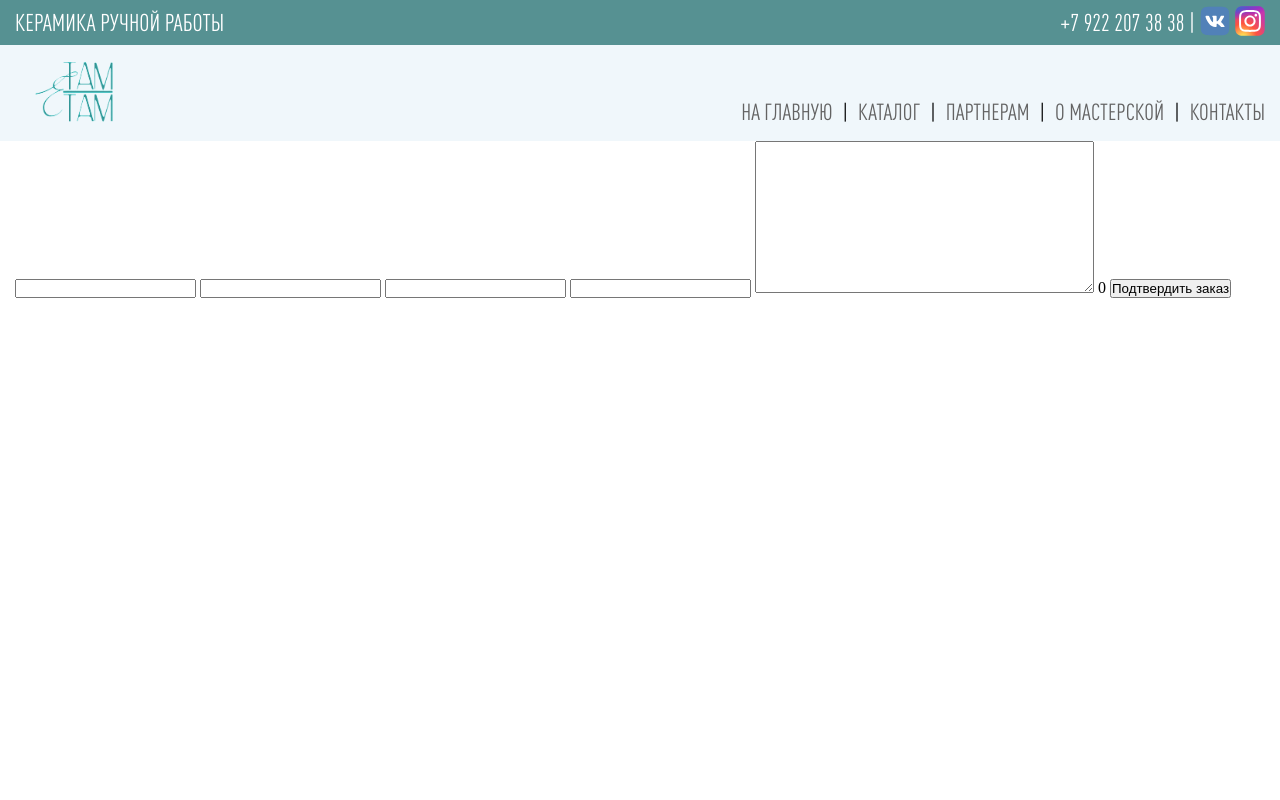
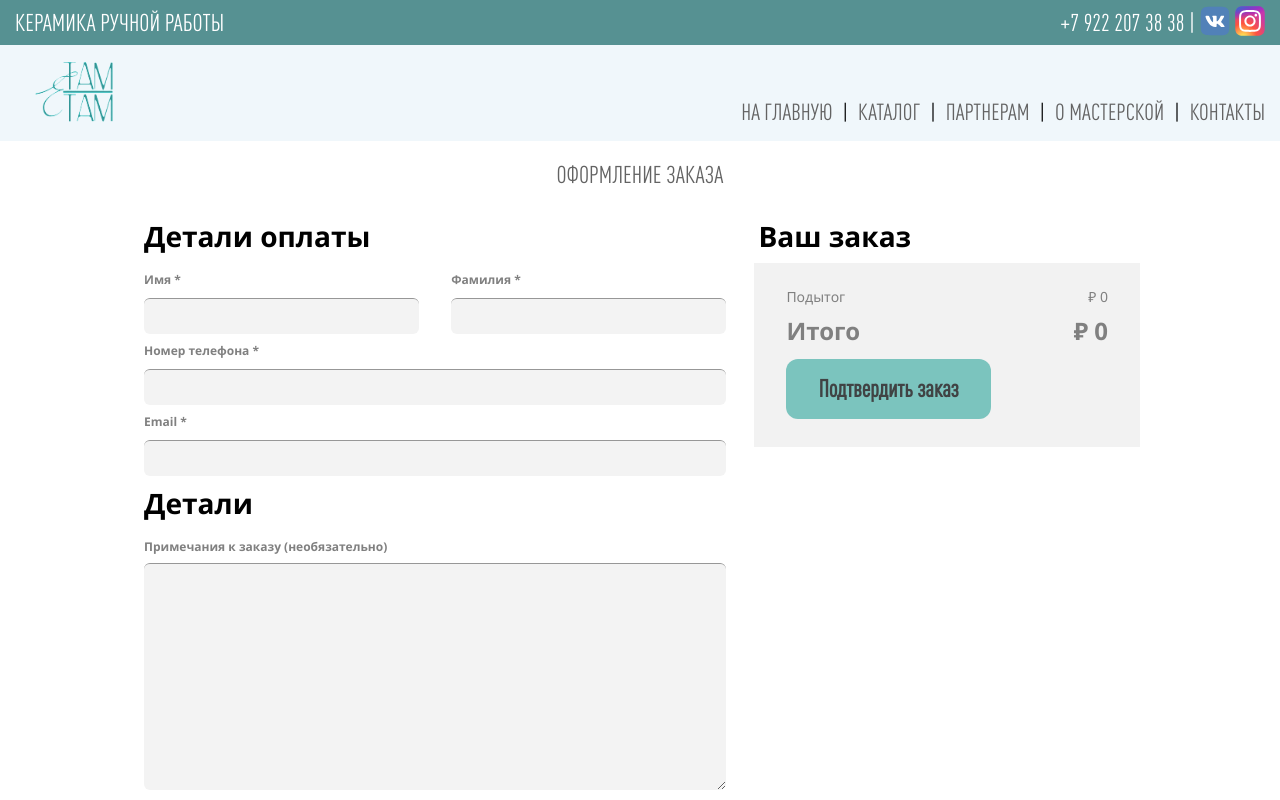
Before and after one commit to retxrika/Ceramic-Project, a Django app: page /cart/cart-order/ in a window 1280 px wide. Run offline with Django 3.2, Linux system fonts and the light colour scheme; some web fonts are replaced.

Commit message:
Cart Order Preview

```diff
--- a/cart/templates/cart/cart_order.html
+++ b/cart/templates/cart/cart_order.html
@@ -3,30 +3,98 @@
 {% block content %}
 
     <div class="container-fluid-cart">
+        <h2 class="title-of-page">
+            Оформление заказа
+        </h2>
         <form action="{% url 'pay' %}" method='post'>
             {% csrf_token %}
-
+            <div class="order-form">
+                <div class="order-details">
+                    <div class="order-details-user">
+                        <h3>
+                            Детали оплаты
+                        </h3>
                         <!-- Поля для оформления заказа -->
+                        <div class="order-input name">
+                            <p>
+                                Имя *
+                            </p>
                             {{ cartForm.name }}
+                        </div>
+                        <div class="order-input surname">
+                            <p>
+                                Фамилия *
+                            </p>
                             {{ cartForm.surname }}
+                        </div>
+                        <div class="order-input phone-number">
+                            <p>
+                                Номер телефона *
+                            </p>
                             {{ cartForm.number }}
+                        </div>
+                        <div class="order-input email">
+                            <p>
+                                Email *
+                            </p>
                             {{ cartForm.email }}
+                        </div>
+                    </div>
+                    <div class="order-details-commit">
+                        <h3>
+                            Детали
+                        </h3>
+                        <div class="order-input email">
+                            <p>
+                                Примечания к заказу (необязательно)
+                            </p>
                             {{ cartForm.commit }}
-
+                        </div>
+                    </div>
+                </div>
+                <div class="order-cost-container">
+                    <h3>
+                        Ваш заказ
+                    </h3>
+                    <div class="order-cost-items">
                         <!-- Название товаров, их количество и цена с учетом количества -->
                         {% for item in cart %}
                             {% with product=item.product %}
+                                <!-- <div class="cart-cost-block"> -->
+                                    <div class="order-cost-item">
                                         {{ item.product.title }}
+                                        ×
                                         {{ item.quantity }}
-                  {{ item.total_price }}
+                                    </div>
+                                    <div class="order-cost-item cost">
+                                        ₽ {{ item.total_price }}
+                                    </div>
+                                <!-- </div> -->
                             {% endwith %}
                         {% endfor %}
 
                         <!-- Общая сумма корзины -->
-            {{ cart.get_total_price }}
+                        <!-- <div class="cart-cost-block bold"> -->
+                            <div class="order-cost-item">
+                                Подытог
+                            </div>
+                            <div class="order-cost-item cost">
+                                ₽ {{ cart.get_total_price }}
+                            </div>
+                            <div class="order-cost-item bold">
+                                Итого
+                            </div>
+                            <div class="order-cost-item bold cost">
+                                ₽ {{ cart.get_total_price }}
+                            </div>
+                        <!-- </div> -->
+                        <div class="confirm-order">
+                            <input class="confirm-order" type="submit" value="Подтвердить заказ">
+                        </div>
+                    </div>
 
-
-            <input type="submit" value="Подтвердить заказ">
+                </div>
+            </div>
         </form>
     </div>
 
--- a/static/css/style.css
+++ b/static/css/style.css
@@ -43,7 +43,7 @@
 }
 
 .container-fluid-cart {
-    max-width: 1250px;
+    max-width: 1024px;
     width: 100%;
     margin: 0 auto;
 }
@@ -951,3 +951,117 @@ button.cart-cost-pay:active {
     text-align: justify;
     align-items: center;
 }
+
+.order-form {
+    font-family: "Segoe UI", Arial, Helvetica, sans-serif;
+    display: grid;
+    grid-template-columns: 1.5fr 1fr;
+    font-size: 24px;
+}
+.order-form h3 {
+    padding: 8px 16px;
+    box-sizing: border-box;
+}
+
+.order-details-user {
+    display: grid;
+    grid-template-columns: 1fr 1fr;
+}
+.order-details-user h3 {
+    grid-column-start: 1;
+    grid-column-end: 3;
+}
+.order-input {
+    box-sizing: border-box;
+    padding: 0 16px;
+}
+.order-input p{
+    font-family: "Segoe UI", Arial, Helvetica, sans-serif;
+    font-size: 12px;
+    font-weight: bold;
+    color: gray;
+    box-sizing: border-box;
+    padding: 8px 0;
+}
+.order-details-user .phone-number {
+    grid-column-start: 1;
+    grid-column-end: 3;
+}
+.order-details-user .email {
+    grid-column-start: 1;
+    grid-column-end: 3;
+}
+.order-details-user input {
+    width: 100%;
+    box-sizing: border-box;
+    padding: 8px;
+    background: rgb(243, 243, 243);
+    border-top: 1px solid rgb(151, 151, 151);
+    border-bottom: 0;
+    border-left: 0;
+    border-right: 0;
+    border-radius: 6px;
+    font-size: 18px;
+    height: 36px;
+}
+.order-details-commit textarea {
+    width: 100%;
+    box-sizing: border-box;
+    padding: 8px;
+    background: rgb(243, 243, 243);
+    border-top: 1px solid rgb(151, 151, 151);
+    border-bottom: 0;
+    border-left: 0;
+    border-right: 0;
+    border-radius: 6px;
+    font-size: 18px;
+}
+.confirm-order {
+    grid-column-start: 1;
+    grid-column-end: 3;
+}
+.confirm-order input{
+    padding: 16px 32px;
+    margin: 8px 0;
+    background: #7BC4BE;
+    color: #404344;
+    font-weight: bold;
+    font-size: 14px;
+    border: none;
+    border-radius: 12px;
+    font-family: 'DINPro-CondensedMedium', "Segoe UI", Arial, Helvetica, sans-serif;
+    font-size: 24px;
+}
+.confirm-order input:hover {
+    background: #9ee9d6;
+}
+.confirm-order input:focus {
+    background: #608aa3;
+}
+
+.order-cost-container {
+    min-width: 300px;
+}
+.order-cost-items {
+    display: grid;
+    grid-template-columns: fit-content(100%);
+    background: rgba(223, 223, 223, 0.418);
+    color: gray;
+    padding: 20px 32px;
+    margin: 0 12px;
+    font-size: 14px;
+
+}
+
+.order-cost-item {
+    margin: 4px 0;
+}
+.order-cost-item.bold {
+    font-weight: bold;
+    font-size:x-large;
+}
+.order-cost-item.cost {
+    display: flex;
+    justify-content: right;
+    align-items:flex-end;
+}
```
Lines whose indentation alone changed are shown as unchanged.
